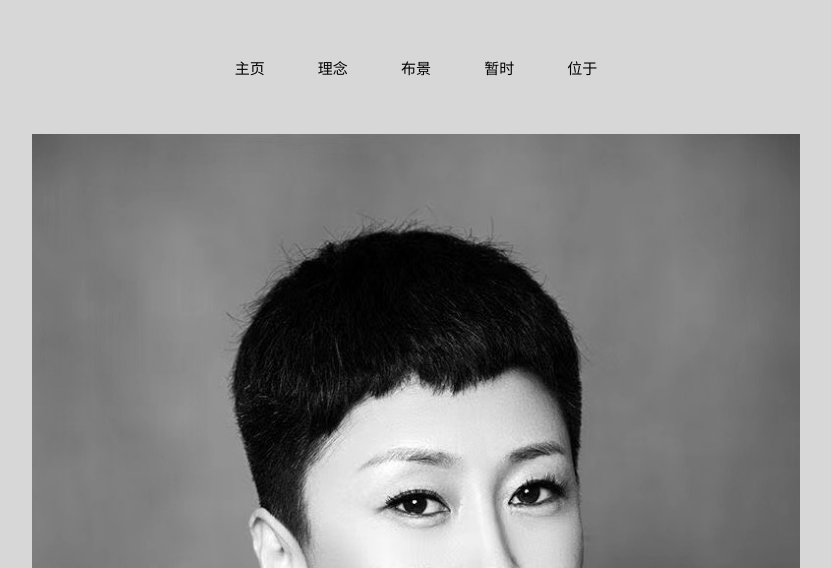
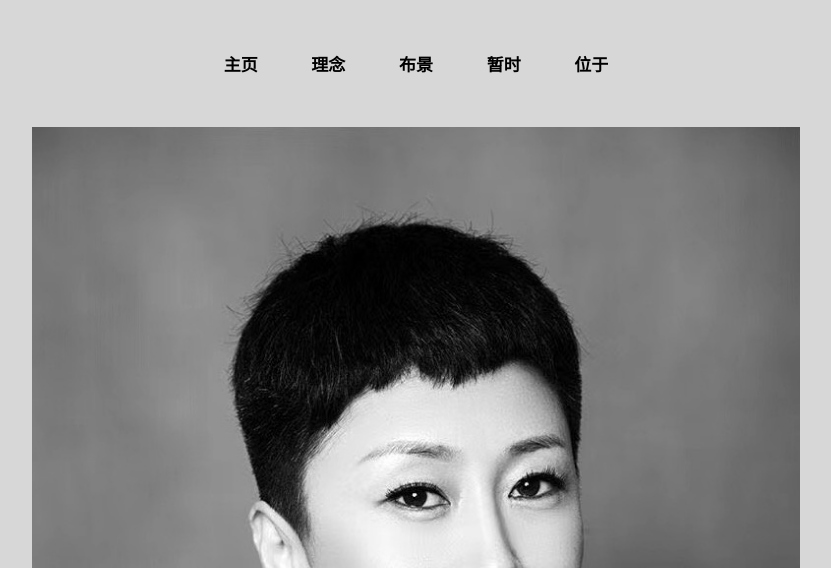
Before and after one commit to Hankeieki317/xsqg, a plain HTML site: page index.html in a window 1280 px wide. Shown: the part 232-800 px from the top of the page, without its empty margins (224-1055 px from the left). Drawn offline with nearby package versions, Linux system fonts and the light colour scheme.

Commit message:
changed font Ver.1.0.4

```diff
--- a/index.html
+++ b/index.html
@@ -17,7 +17,7 @@
 		<nav id="mainnav">
 			<p id="menuWrap"><a id="menu"><span id="menuBtn"></span></a></p>
 			<div class="panel">
-				<ul>
+				<ul class="head-nav-font">
 					<li><a href="#top">主页</a></li>
 					<li><a href="#sec01">理念</a></li>
 					<li><a href="#sec02">布景</a></li>
--- a/style.css
+++ b/style.css
@@ -14,7 +14,7 @@ h1,h2,h3,h4,h5,h6{font-size:100%;}
 img,abbr,acronym,fieldset{border:0;}
 
 body{
-	font: 14px/1.9 'Noto Sans JP', Arial, Verdana, 游ゴシック, YuGothic,'ヒラギノ角ゴ ProN W3', 'Hiragino Kaku Gothic ProN', メイリオ, Meiryo,sans-serif;
+	font-family: Georgia, 'Times New Roman', Times, serif;
 	font-weight: 300;
 	-webkit-text-size-adjust:100%;
 	overflow-x: hidden;
@@ -47,7 +47,9 @@ a:active, a:focus,input:active, input:focus{outline:0;}
 .ft-font{
 	font-size: 5px;
 }
-
+.head-nav-font{
+	font-weight:bold;
+}
 
 
 /* head
@@ -201,7 +203,7 @@ section h2 span {
 	#mainnav li{
 		display: inline-block;
 		padding: 50px 25px;
-		font-size: 15px;
+		font-size: 17px;
 	}
 
 
```
